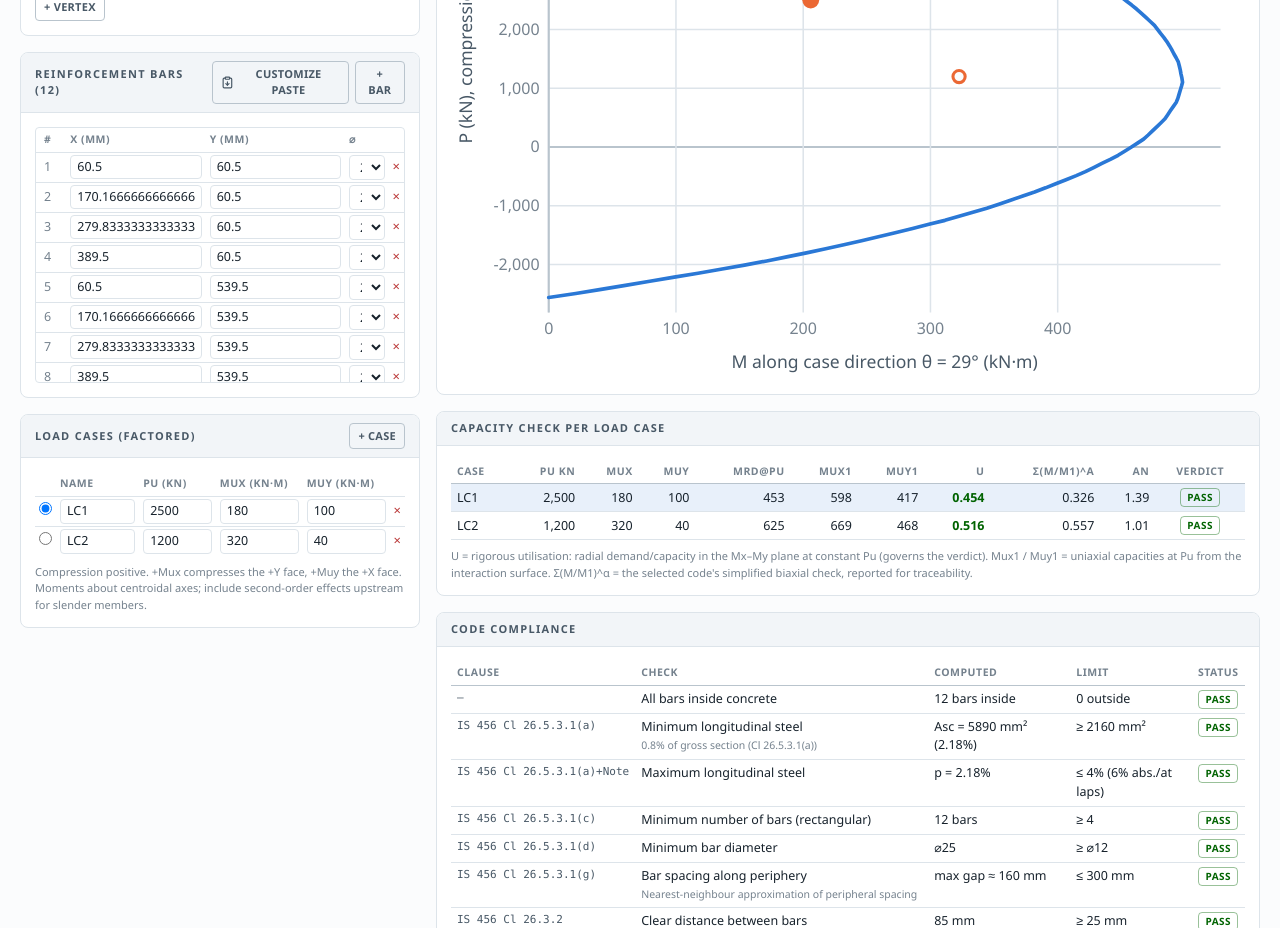
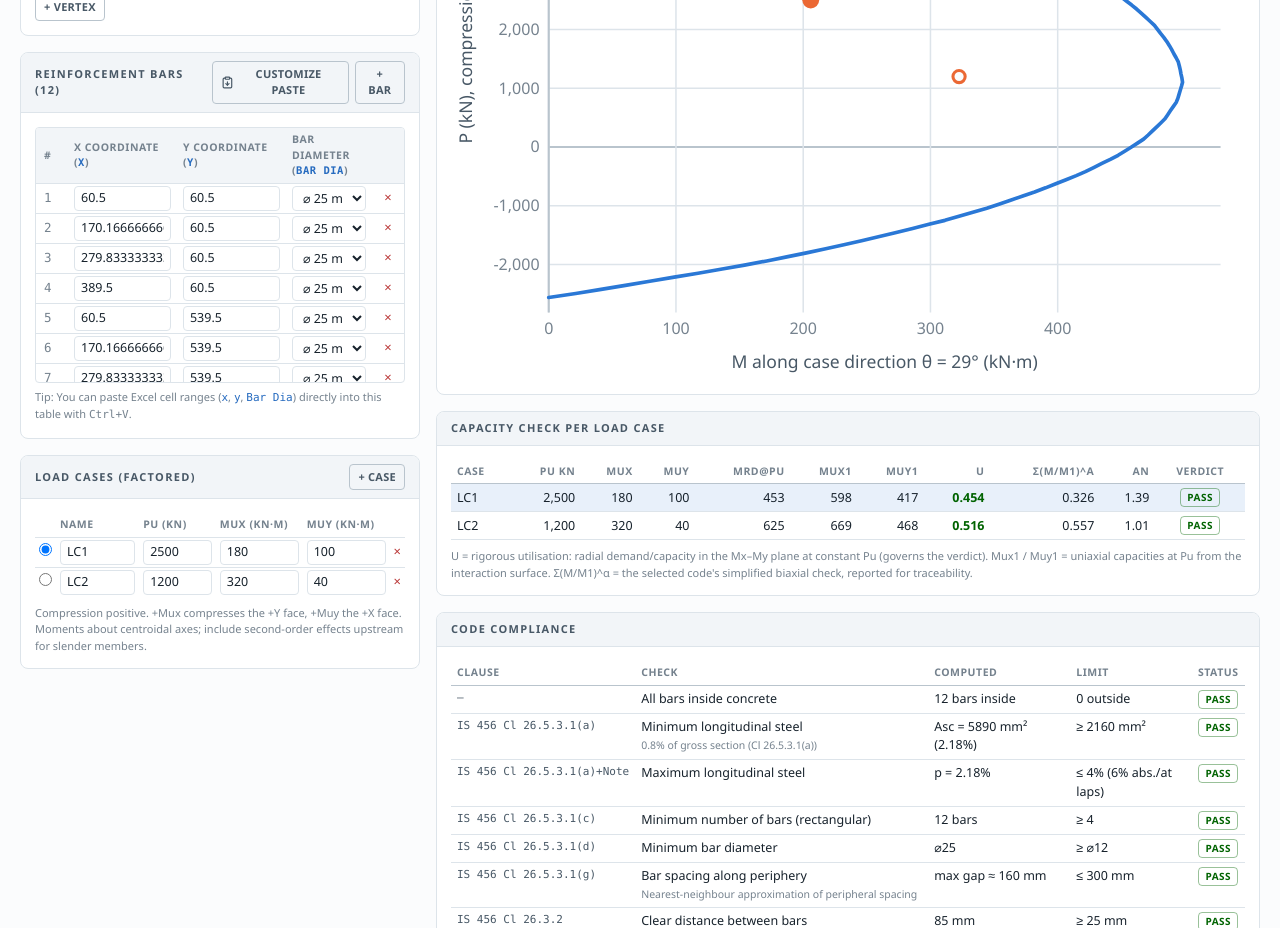
Before and after one commit to 6thsuspect/rcc-section-check, a React (Vite) app: page / in a window 1280 px wide. Shown: the part 860-1788 px from the top of the page. Built offline with nearby package versions, Linux system fonts and the light colour scheme.

Commit message:
add Excel copy-paste feature with auto-expanding rows directly to Reinforcement Bars panel
Co-authored-by: arena-agent <297053741+arena-agent@users.noreply.github.com>

```diff
--- a/src/components/Editors.tsx
+++ b/src/components/Editors.tsx
@@ -323,6 +323,36 @@ export function RebarPanel({
 }) {
   const num = (v: string) => (Number.isFinite(parseFloat(v)) ? parseFloat(v) : 0)
   const DIAS = [8, 10, 12, 16, 20, 25, 28, 32, 36, 40]
+
+  const handleExcelPaste = (e: React.ClipboardEvent) => {
+    const rawText = e.clipboardData.getData('text')
+    if (!rawText) return
+
+    const lines = rawText.split(/\r\n|\r|\n/).filter((l) => l.trim() !== '')
+    if (lines.length === 0) return
+
+    e.preventDefault()
+
+    const pastedBars: Rebar[] = []
+    for (const line of lines) {
+      const parts = line.split(/[\t,]+/).map((p) => p.trim())
+      if (parts.length >= 2) {
+        const x = Number(parts[0])
+        const y = Number(parts[1])
+        const dia = Number(parts[2] ?? 20)
+        pastedBars.push({
+          x: Number.isFinite(x) ? x : 0,
+          y: Number.isFinite(y) ? y : 0,
+          dia: Number.isFinite(dia) && dia > 0 ? dia : 20,
+        })
+      }
+    }
+
+    if (pastedBars.length > 0) {
+      update(pastedBars)
+    }
+  }
+
   return (
     <Card
       title={`Reinforcement bars (${bars.length})`}
@@ -338,42 +368,102 @@ export function RebarPanel({
         </span>
       }
     >
-      <div className="max-h-64 overflow-y-auto border border-edge rounded">
-        <table className="w-full text-[12.5px]">
+      <div
+        className="max-h-64 overflow-y-auto border border-edge rounded focus:outline-none focus:border-accent"
+        onPaste={handleExcelPaste}
+        tabIndex={0}
+        title="Paste Excel cells directly into this table (Ctrl+V / Cmd+V) — rows will auto-expand"
+      >
+        <table className="w-full text-[12.5px] border-collapse">
           <thead>
-            <tr className="text-[10.5px] font-display uppercase tracking-wider text-ink-3">
-              <th className="text-left px-2 py-1">#</th>
-              <th className="text-left px-1 py-1">x (mm)</th>
-              <th className="text-left px-1 py-1">y (mm)</th>
-              <th className="text-left px-1 py-1">⌀</th>
-              <th className="px-1 py-1"></th>
+            <tr className="bg-panel border-b border-edge text-[10.5px] font-display uppercase tracking-wider text-ink-3 sticky top-0 z-10">
+              <th className="text-left px-2 py-1 w-8">#</th>
+              <th className="text-left px-1.5 py-1">X Coordinate (<code className="font-mono text-accent">x</code>)</th>
+              <th className="text-left px-1.5 py-1">Y Coordinate (<code className="font-mono text-accent">y</code>)</th>
+              <th className="text-left px-1.5 py-1">Bar Diameter (<code className="font-mono text-accent">Bar Dia</code>)</th>
+              <th className="px-1 py-1 w-8"></th>
             </tr>
           </thead>
           <tbody>
-            {bars.map((b, i) => (
-              <tr key={i} className="border-t border-edge">
-                <td className="px-2 py-0.5 text-ink-3 tnum">{i + 1}</td>
-                <td className="px-1 py-0.5">
-                  <input className={cellCls} type="number" value={b.x} onChange={(e) => update(bars.map((q, j) => (j === i ? { ...q, x: num(e.target.value) } : q)))} />
+            {bars.length > 0 ? (
+              bars.map((b, i) => (
+                <tr key={i} className="border-t border-edge hover:bg-panel/50">
+                  <td className="px-2 py-0.5 text-ink-3 tnum font-mono">{i + 1}</td>
+                  <td className="px-1.5 py-0.5">
+                    <input
+                      className={cellCls}
+                      type="number"
+                      value={b.x}
+                      placeholder="0"
+                      onChange={(e) =>
+                        update(
+                          bars.map((q, j) =>
+                            j === i ? { ...q, x: num(e.target.value) } : q
+                          )
+                        )
+                      }
+                      onPaste={handleExcelPaste}
+                    />
                   </td>
-                <td className="px-1 py-0.5">
-                  <input className={cellCls} type="number" value={b.y} onChange={(e) => update(bars.map((q, j) => (j === i ? { ...q, y: num(e.target.value) } : q)))} />
+                  <td className="px-1.5 py-0.5">
+                    <input
+                      className={cellCls}
+                      type="number"
+                      value={b.y}
+                      placeholder="0"
+                      onChange={(e) =>
+                        update(
+                          bars.map((q, j) =>
+                            j === i ? { ...q, y: num(e.target.value) } : q
+                          )
+                        )
+                      }
+                      onPaste={handleExcelPaste}
+                    />
                   </td>
-                <td className="px-1 py-0.5">
-                  <select className={cellCls} value={b.dia} onChange={(e) => update(bars.map((q, j) => (j === i ? { ...q, dia: Number(e.target.value) } : q)))}>
+                  <td className="px-1.5 py-0.5">
+                    <select
+                      className={cellCls}
+                      value={b.dia}
+                      onChange={(e) =>
+                        update(
+                          bars.map((q, j) =>
+                            j === i ? { ...q, dia: Number(e.target.value) } : q
+                          )
+                        )
+                      }
+                    >
                       {DIAS.map((d) => (
-                      <option key={d} value={d}>{d}</option>
+                        <option key={d} value={d}>
+                          ⌀ {d} mm
+                        </option>
                       ))}
                     </select>
                   </td>
                   <td className="px-1 py-0.5 text-center">
-                  <button className="text-bad text-[13px] leading-none" title="Remove bar" onClick={() => update(bars.filter((_, j) => j !== i))}>×</button>
+                    <button
+                      className="text-bad hover:bg-bad/10 rounded px-1 text-[13px] leading-none"
+                      title="Remove bar"
+                      onClick={() => update(bars.filter((_, j) => j !== i))}
+                    >
+                      ×
+                    </button>
                   </td>
                 </tr>
-            ))}
+              ))
+            ) : (
+              <tr>
+                <td colSpan={5} className="px-4 py-6 text-center text-ink-3 italic text-[12px]">
+                  No reinforcement bars defined. Click <b>+ bar</b> or press <b>Ctrl+V</b> to paste Excel rows.
+                </td>
+              </tr>
+            )}
           </tbody>
         </table>
       </div>
+      <p className="text-[11px] text-ink-3 mt-1.5">
+        Tip: You can paste Excel cell ranges (<code className="font-mono text-accent">x</code>, <code className="font-mono text-accent">y</code>, <code className="font-mono text-accent">Bar Dia</code>) directly into this table with <code className="font-mono">Ctrl+V</code>.
+      </p>
     </Card>
   )
 }
```
Lines whose indentation alone changed are shown as unchanged.
